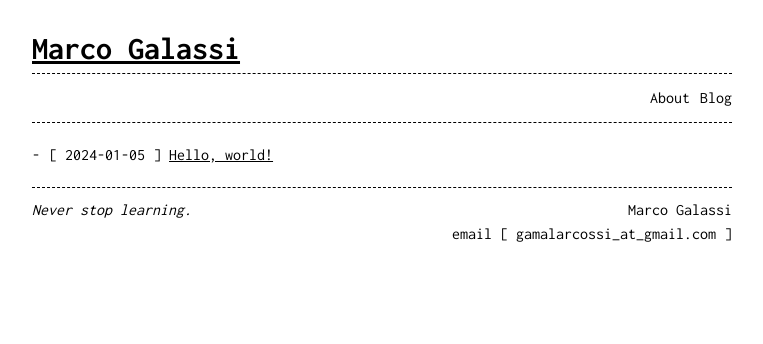
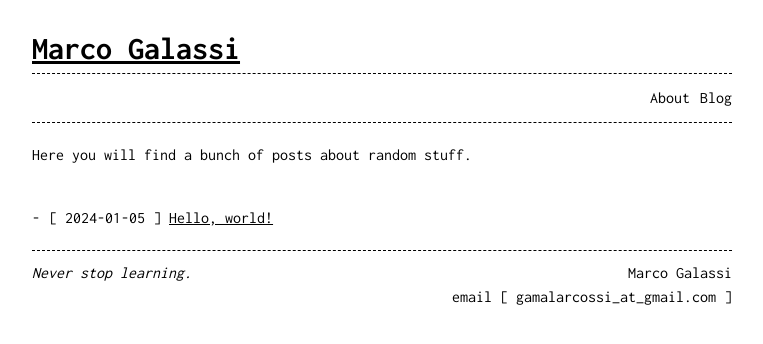
Before and after one commit to officer-rosmarino/officer-rosmarino.github.io, a Jekyll site: the page built from blog.md, in a window 1280 px wide. Shown: the top 344 px of the page, without its empty margins (258-1021 px from the left). Built offline with Jekyll 4.4.1, drawn with Linux system fonts in a browser that asks for light colours.

Commit message:
content in blog page

```diff
--- a/blog.md
+++ b/blog.md
@@ -3,3 +3,5 @@ layout: blog
 title: Blog
 permalink: /blog/
 ---
+
+Here you will find a bunch of posts about random stuff.
```
